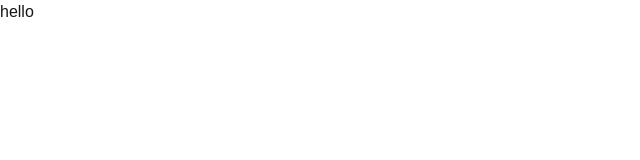
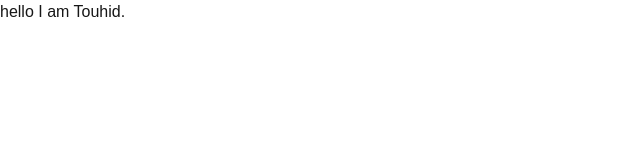
Before and after one commit to swajannaimur/One-Orbit, a Next.js app: page / in a window 1280 px wide. Shown: the top 160 px of the page, without its empty margins (0-640 px from the left). Built offline with nearby package versions, Linux system fonts and the light colour scheme.

Commit message:
added touhid

```diff
--- a/src/app/page.js
+++ b/src/app/page.js
@@ -3,7 +3,7 @@ import Image from "next/image";
 export default function Home() {
   return (
     <div>
-      <h2>hello</h2>
+      <h2>hello I am Touhid.</h2>
     </div>
   );
 }
```
